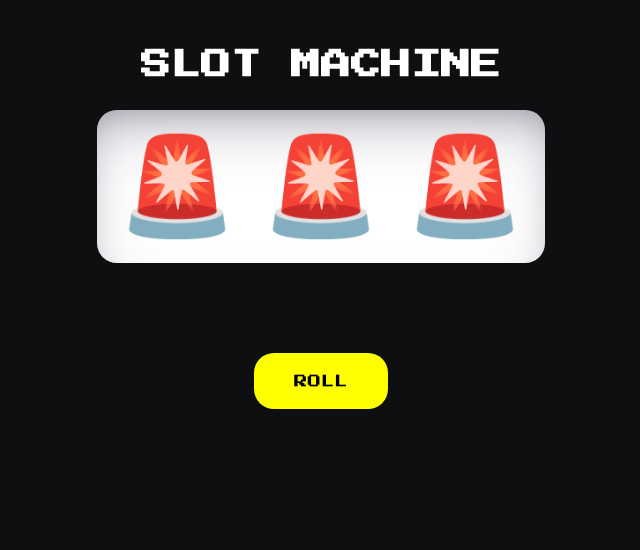
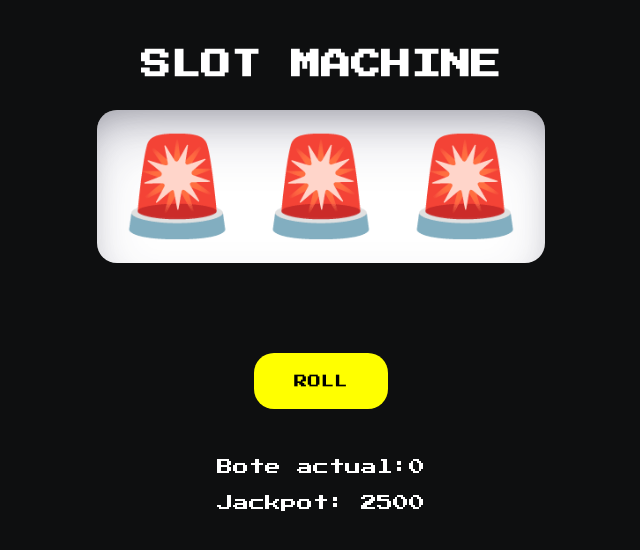
Before and after one commit to dvidaal/slotmachine-REACT-d01, a React (Create React App) app: page / in a window 1280 px wide. Shown: the top 550 px of the page, without its empty margins (319-959 px from the left). Built offline with nearby package versions, Linux system fonts and the light colour scheme.

Commit message:
Create logic for jackpot and add styles

```diff
--- a/src/components/SlotMachine/SlotMachine.tsx
+++ b/src/components/SlotMachine/SlotMachine.tsx
@@ -2,13 +2,15 @@ import React, { useState } from "react";
 import Button from "../Button/Button";
 import SlotMachineStyled from "./SlotMachineStyled";
 
-const figures = ["🍒", "🍇", "🍊", "🍓", "🍉", "🍋"];
+const figures: string[] = ["🍒", "🍇", "🍊", "🍓", "🍉", "🍋"];
+const jackpot: number = 2500;
 
 const SlotMachine = () => {
   const [slot1, setSlot1] = useState("🚨");
   const [slot2, setSlot2] = useState("🚨");
   const [slot3, setSlot3] = useState("🚨");
   const [message, setMessage] = useState("");
+  const [amount, setAmount] = useState(0);
 
   const randomFigures = () => {
     const newSlot1 = figures[Math.floor(Math.random() * figures.length)];
@@ -20,15 +22,25 @@ const SlotMachine = () => {
 
     switch (true) {
       case newSlot1 === newSlot2 && newSlot2 === newSlot3:
-        setMessage("¡Felicidades! Has ganado 100€ 🤑");
+        setMessage(`¡Felicidades! Has ganado 100€ 🤑`);
+        setAmount((prevBalance) => prevBalance + 100);
         break;
       case newSlot1 === newSlot2 ||
         newSlot1 === newSlot3 ||
         newSlot2 === newSlot3:
         setMessage("¡Bien hecho! Has ganado 50€ 🚀");
+        setAmount((prevBalance) => prevBalance + 50);
+        break;
+
+      case amount >= jackpot:
+        setMessage(
+          `🥇¡JACKPOT!🥇 Has ganado el bote de ${jackpot}€. ¡Rolea de nuevo para jugar otra vez!`
+        );
+        setAmount(0);
         break;
       default:
         setMessage("Lo siento, no has ganado nada 🫠");
+        setAmount((prevBalance) => prevBalance - 2);
         break;
     }
   };
@@ -39,6 +51,10 @@ const SlotMachine = () => {
       </div>
       <div className="price-message">{message}</div>
       <Button className={"roll"} action={randomFigures} message="ROLL" />
+      <div className="container-balance">
+        <span className="container-balance__amount">Bote actual:{amount}</span>
+        <span className="container-balance_jackpot">Jackpot: {jackpot}</span>
+      </div>
     </SlotMachineStyled>
   );
 };
--- a/src/components/SlotMachine/SlotMachineStyled.tsx
+++ b/src/components/SlotMachine/SlotMachineStyled.tsx
@@ -20,6 +20,21 @@ const SlotMachineStyled = styled.div`
     box-shadow: rgba(50, 50, 93, 0.25) 0px 30px 60px -12px inset,
       rgba(0, 0, 0, 0.3) 0px 18px 36px -18px inset;
   }
+
+  .instructions {
+    color: #fff;
+    font-family: "Roboto";
+  }
+
+  .container-balance {
+    display: flex;
+    flex-direction: column;
+    align-items: center;
+    font-family: "Press Start 2P";
+    margin: 20px;
+    color: #fff;
+    gap: 20px;
+  }
 `;
 
 export default SlotMachineStyled;
--- a/src/types/types.ts
+++ /dev/null
@@ -1,5 +0,0 @@
-interface SlotProps {
-  figures: string;
-}
-
-export default SlotProps;
```
Also changed, not shown: src/components/Slot/Slot.tsx (deleted, +0 -9 lines).
